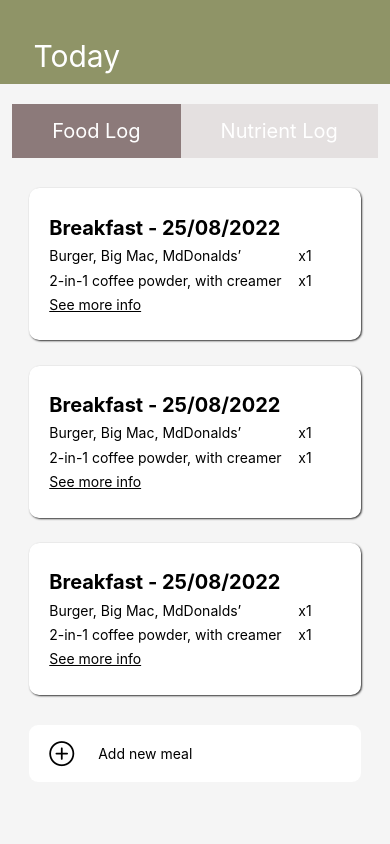
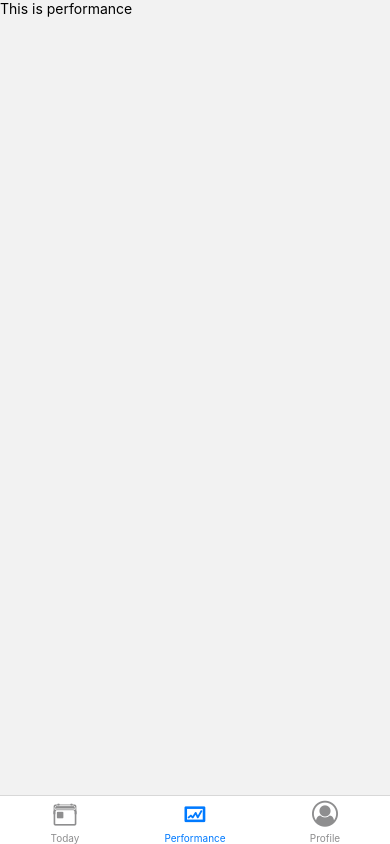
Before and after one commit to Jiajunn/CZ3002-Project, a React Native app in the folder FoodBuddy/: screen /Performance in a window 390 px wide. Built offline with nearby package versions, Linux system fonts and the light colour scheme.

Commit message:
Added navigation bar

```diff
--- a/FoodBuddy/App.js
+++ b/FoodBuddy/App.js
@@ -1,7 +1,12 @@
 import React from "react";
+import { NavigationContainer } from "@react-navigation/native";
 
-import FoodLogScreen from "./app/screens/foodLogScreen";
+import Tabs from "./app/components/tabs";
 
 export default function App() {
-  return <FoodLogScreen />;
+  return (
+    <NavigationContainer>
+      <Tabs />
+    </NavigationContainer>
+  );
 }
--- /dev/null
+++ b/FoodBuddy/app/components/tabs.js
@@ -0,0 +1,47 @@
+import React from "react";
+import { createBottomTabNavigator } from "@react-navigation/bottom-tabs";
+import Foundation from "react-native-vector-icons/Foundation";
+import Ionicons from "react-native-vector-icons/Ionicons";
+import FontAwesome from "react-native-vector-icons/FontAwesome";
+
+import foodLogScreen from "../screens/FoodLogScreen";
+import performanceEvalScreen from "../screens/PerformanceEvalScreen";
+import userProfileScreen from "../screens/UserProfileScreen";
+
+const Tab = createBottomTabNavigator();
+
+const Tabs = () => {
+  return (
+    <Tab.Navigator screenOptions={{ headerShown: false }}>
+      <Tab.Screen
+        name="Today"
+        component={foodLogScreen}
+        options={{
+          tabBarIcon: ({ color }) => (
+            <Ionicons name="today-outline" color={color} size={26} />
+          ),
+        }}
+      />
+      <Tab.Screen
+        name="Performance"
+        component={performanceEvalScreen}
+        options={{
+          tabBarIcon: ({ color }) => (
+            <Foundation name="graph-trend" color={color} size={26} />
+          ),
+        }}
+      />
+      <Tab.Screen
+        name="Profile"
+        component={userProfileScreen}
+        options={{
+          tabBarIcon: ({ color }) => (
+            <FontAwesome name="user-circle-o" color={color} size={26} />
+          ),
+        }}
+      />
+    </Tab.Navigator>
+  );
+};
+
+export default Tabs;
--- a/FoodBuddy/app/screens/foodLogScreen.js
+++ b/FoodBuddy/app/screens/foodLogScreen.js
@@ -9,7 +9,7 @@ import {
 } from "react-native";
 import Icon from "react-native-vector-icons/AntDesign";
 
-import FoodLogCard from "./foodLogCard";
+import FoodLogCard from "../components/foodLogCard";
 
 function FoodLogScreen(props) {
   return (
--- a/FoodBuddy/app/screens/performanceEvalScreen.js
+++ b/FoodBuddy/app/screens/performanceEvalScreen.js
@@ -0,0 +1,12 @@
+import React from "react";
+import { View, Text, SafeAreaView } from "react-native";
+
+function PerformanceEvalScreen(props) {
+  return (
+    <SafeAreaView>
+      <Text>This is performance</Text>
+    </SafeAreaView>
+  );
+}
+
+export default PerformanceEvalScreen;
--- a/FoodBuddy/app/screens/userProfileScreen.js
+++ b/FoodBuddy/app/screens/userProfileScreen.js
@@ -0,0 +1,12 @@
+import React from "react";
+import { View, Text, SafeAreaView } from "react-native";
+
+function UserProfileScreen(props) {
+  return (
+    <SafeAreaView>
+      <Text>This is profile</Text>
+    </SafeAreaView>
+  );
+}
+
+export default UserProfileScreen;
--- a/FoodBuddy/package.json
+++ b/FoodBuddy/package.json
@@ -13,12 +13,16 @@
     "@fortawesome/fontawesome-svg-core": "^6.2.0",
     "@fortawesome/free-solid-svg-icons": "^6.2.0",
     "@fortawesome/react-native-fontawesome": "^0.3.0",
+    "@react-navigation/bottom-tabs": "^6.4.0",
+    "@react-navigation/native": "^6.0.13",
     "expo": "~46.0.9",
     "expo-status-bar": "~1.4.0",
     "react": "18.0.0",
     "react-dom": "18.0.0",
     "react-native": "0.69.5",
-    "react-native-svg": "^13.2.0",
+    "react-native-safe-area-context": "4.3.1",
+    "react-native-screens": "~3.15.0",
+    "react-native-svg": "12.3.0",
     "react-native-vector-icons": "^9.2.0",
     "react-native-web": "~0.18.7"
   },
```
Also changed, not shown: FoodBuddy/app/components/foodLogCard.js (renamed from FoodBuddy/app/screens/foodLogCard.js), 1 other file (tests, documents, lock files or other folders).
